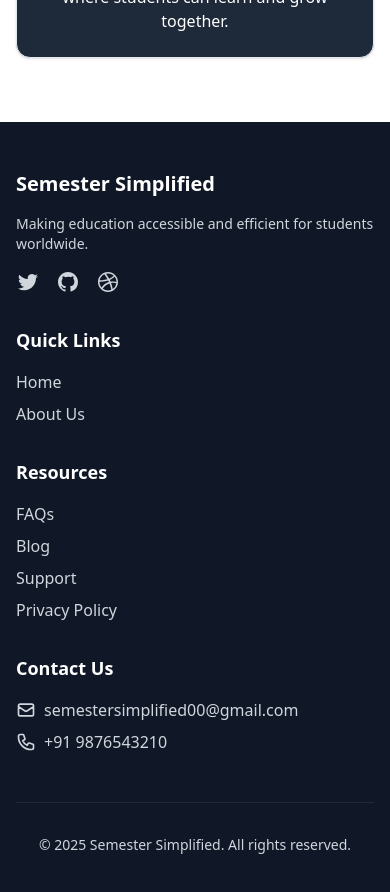
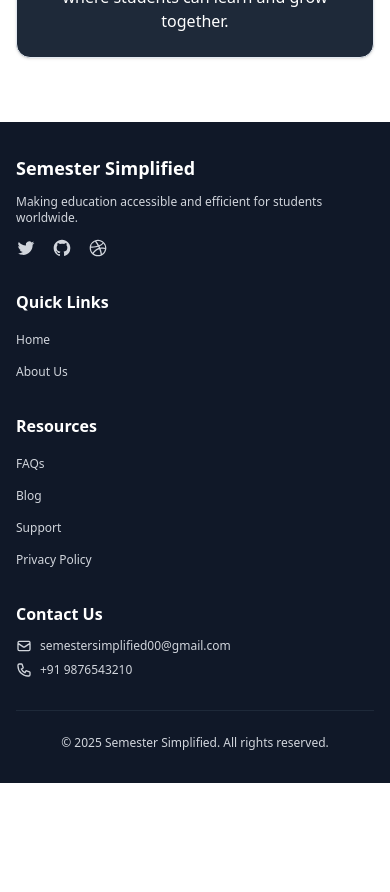
Before and after one commit to KaranNegi0102/SemesterSimplified, a Next.js app: page /aboutUs in a window 390 px wide. Shown: the part 1900-2792 px from the top of the page. After the commit the page ends 2683 px from the top, so only its background shows below. Built offline with nearby package versions, Linux system fonts and the light colour scheme; no server answers.

Commit message:
responsivness of home page done with navbar and footer and rest component

```diff
--- a/src/app/page.tsx
+++ b/src/app/page.tsx
@@ -34,7 +34,7 @@ export default function Home() {
       {/* Navigation Bar */}
       <NavBar />
 
-      <div className="opacity-100 animate-fadeIn px-4 sm:px-6 lg:px-8">
+      <div className="opacity-100 animate-fadeIn">
         {/* Centered Logo and Search Field */}
         <div className="flex flex-col items-center justify-center text-center mb-8 sm:mb-12">
           <h1 className="text-1xl sm:text-3xl lg:text-4xl font-bold mb-3 sm:mb-4 drop-shadow-lg mt-4 sm:mt-8 text-black">
@@ -42,7 +42,7 @@ export default function Home() {
           </h1>
 
           {/* Main Logo */}
-          <div className="w-32 h-32 sm:w-38 sm:h-38 relative mb-4 sm:mb-6">
+          <div className="w-22 h-22 sm:w-38 sm:h-38 relative mb-4 sm:mb-6">
             <Image
               src={mainLogo}
               alt="Semester Simplified Logo"
@@ -52,7 +52,7 @@ export default function Home() {
             />
           </div>
 
-          <p className="text-lg sm:text-xl mb-2 sm:mb-3 font-semibold text-gray-800">
+          <p className="text-xs sm:text-xl mb-2 sm:mb-3 font-semibold text-gray-800">
             Study Easier, Faster, and Better
           </p>
 
--- a/src/components/AutoSuggestSearch.tsx
+++ b/src/components/AutoSuggestSearch.tsx
@@ -57,16 +57,25 @@ export default function AutoSuggestSearch({
   }
 
   return (
-    <div className="w-full max-w-md  p-4 relative" ref={suggestionsRef}>
-      <div className="mb-4">
+    <div
+      className="w-full max-w-[280px] sm:max-w-md mx-auto p-2 sm:p-4 relative"
+      ref={suggestionsRef}
+    >
+      <div className="mb-3 sm:mb-4">
         <Select value={selectedCourse} onValueChange={handleCourseChange}>
-          <SelectTrigger className="w-full">
+          <SelectTrigger className="w-full text-xs sm:text-base">
             <SelectValue placeholder="Select a course" />
           </SelectTrigger>
           <SelectContent>
-            <SelectItem value="all">Select a course</SelectItem>
+            <SelectItem value="all" className="text-xs sm:text-base">
+              Select a course
+            </SelectItem>
             {data.map((course) => (
-              <SelectItem key={course.degree} value={course.degree}>
+              <SelectItem
+                key={course.degree}
+                value={course.degree}
+                className="text-xs sm:text-base"
+              >
                 {course.degree}
               </SelectItem>
             ))}
@@ -83,17 +92,17 @@ export default function AutoSuggestSearch({
             selectedCourse ? "Search subjects..." : "Select a course first"
           }
           disabled={!selectedCourse}
-          className={`w-full p-2 border text-black border-gray-300 rounded-md focus:outline-none focus:ring-2 focus:ring-blue-500 ${
+          className={`w-full p-2 text-xs sm:text-base border text-black border-gray-300 rounded-md focus:outline-none focus:ring-2 focus:ring-blue-500 ${
             !selectedCourse ? "bg-gray-100 cursor-not-allowed" : ""
           }`}
         />
 
         {showSuggestions && suggestions.length > 0 && (
-          <div className="absolute z-10 w-full mt-1 bg-white border border-gray-300 rounded-md shadow-lg max-h-60 overflow-y-auto">
+          <div className="absolute z-10 w-full mt-1 bg-white border border-gray-300 rounded-md shadow-lg max-h-48 sm:max-h-60 overflow-y-auto">
             {suggestions.map((subject, index) => (
               <div
                 key={`${selectedCourse}-${index}`}
-                className="px-4 py-2 hover:bg-gray-100 text-black cursor-pointer"
+                className="px-3 sm:px-4 py-1.5 sm:py-2 hover:bg-gray-100 text-black cursor-pointer text-sm sm:text-base"
                 onClick={() => handleSuggestionClick(subject)}
               >
                 {subject}
--- a/src/components/footer.tsx
+++ b/src/components/footer.tsx
@@ -4,20 +4,20 @@ import Link from "next/link";
 export default function Footer() {
   return (
     <footer className="bg-gray-900 text-gray-300">
-      <div className="max-w-7xl mx-auto px-4 py-12">
-        <div className="grid grid-cols-1 md:grid-cols-4 gap-8">
+      <div className="max-w-7xl mx-auto px-4 sm:px-6 lg:px-8 py-8 sm:py-12">
+        <div className="grid grid-cols-1 sm:grid-cols-2 lg:grid-cols-4 gap-8 sm:gap-12">
           {/* Company Info */}
-          <div className="space-y-4">
-            <h3 className="text-xl font-bold text-white">
+          <div className="space-y-3 sm:space-y-4">
+            <h3 className="text-lg sm:text-xl font-bold text-white">
               Semester Simplified
             </h3>
-            <p className="text-sm">
+            <p className="text-xs sm:text-sm">
               Making education accessible and efficient for students worldwide.
             </p>
             <div className="flex space-x-4">
               <a href="#" className="hover:text-white transition-colors">
                 <svg
-                  className="w-6 h-6"
+                  className="w-5 h-5 sm:w-6 sm:h-6"
                   fill="currentColor"
                   viewBox="0 0 24 24"
                   aria-hidden="true"
@@ -27,7 +27,7 @@ export default function Footer() {
               </a>
               <a href="#" className="hover:text-white transition-colors">
                 <svg
-                  className="w-6 h-6"
+                  className="w-5 h-5 sm:w-6 sm:h-6"
                   fill="currentColor"
                   viewBox="0 0 24 24"
                   aria-hidden="true"
@@ -41,7 +41,7 @@ export default function Footer() {
               </a>
               <a href="#" className="hover:text-white transition-colors">
                 <svg
-                  className="w-6 h-6"
+                  className="w-5 h-5 sm:w-6 sm:h-6"
                   fill="currentColor"
                   viewBox="0 0 24 24"
                   aria-hidden="true"
@@ -58,35 +58,39 @@ export default function Footer() {
 
           {/* Quick Links */}
           <div>
-            <h3 className="text-lg font-semibold text-white mb-4">
+            <h3 className="text-base sm:text-lg font-semibold text-white mb-3 sm:mb-4">
               Quick Links
             </h3>
             <ul className="space-y-2">
               <li>
-                <Link href="/" className="hover:text-white transition-colors">
+                <Link
+                  href="/"
+                  className="text-xs sm:text-sm hover:text-white transition-colors"
+                >
                   Home
                 </Link>
               </li>
               <li>
                 <Link
                   href="/aboutUs"
-                  className="hover:text-white transition-colors"
+                  className="text-xs sm:text-sm hover:text-white transition-colors"
                 >
                   About Us
                 </Link>
               </li>
-
             </ul>
           </div>
 
           {/* Resources */}
           <div>
-            <h3 className="text-lg font-semibold text-white mb-4">Resources</h3>
+            <h3 className="text-base sm:text-lg font-semibold text-white mb-3 sm:mb-4">
+              Resources
+            </h3>
             <ul className="space-y-2">
               <li>
                 <Link
                   href="/"
-                  className="hover:text-white transition-colors"
+                  className="text-xs sm:text-sm hover:text-white transition-colors"
                 >
                   FAQs
                 </Link>
@@ -94,7 +98,7 @@ export default function Footer() {
               <li>
                 <Link
                   href="/"
-                  className="hover:text-white transition-colors"
+                  className="text-xs sm:text-sm hover:text-white transition-colors"
                 >
                   Blog
                 </Link>
@@ -102,7 +106,7 @@ export default function Footer() {
               <li>
                 <Link
                   href="/"
-                  className="hover:text-white transition-colors"
+                  className="text-xs sm:text-sm hover:text-white transition-colors"
                 >
                   Support
                 </Link>
@@ -110,7 +114,7 @@ export default function Footer() {
               <li>
                 <Link
                   href="/"
-                  className="hover:text-white transition-colors"
+                  className="text-xs sm:text-sm hover:text-white transition-colors"
                 >
                   Privacy Policy
                 </Link>
@@ -120,13 +124,13 @@ export default function Footer() {
 
           {/* Contact Info */}
           <div>
-            <h3 className="text-lg font-semibold text-white mb-4">
+            <h3 className="text-base sm:text-lg font-semibold text-white mb-3 sm:mb-4">
               Contact Us
             </h3>
             <ul className="space-y-2">
               <li className="flex items-center space-x-2">
                 <svg
-                  className="w-5 h-5"
+                  className="w-4 h-4 sm:w-5 sm:h-5"
                   fill="none"
                   stroke="currentColor"
                   viewBox="0 0 24 24"
@@ -138,11 +142,13 @@ export default function Footer() {
                     d="M3 8l7.89 5.26a2 2 0 002.22 0L21 8M5 19h14a2 2 0 002-2V7a2 2 0 00-2-2H5a2 2 0 00-2 2v10a2 2 0 002 2z"
                   />
                 </svg>
-                <span>semestersimplified00@gmail.com</span>
+                <span className="text-xs sm:text-sm">
+                  semestersimplified00@gmail.com
+                </span>
               </li>
               <li className="flex items-center space-x-2">
                 <svg
-                  className="w-5 h-5"
+                  className="w-4 h-4 sm:w-5 sm:h-5"
                   fill="none"
                   stroke="currentColor"
                   viewBox="0 0 24 24"
@@ -154,15 +160,15 @@ export default function Footer() {
                     d="M3 5a2 2 0 012-2h3.28a1 1 0 01.948.684l1.498 4.493a1 1 0 01-.502 1.21l-2.257 1.13a11.042 11.042 0 005.516 5.516l1.13-2.257a1 1 0 011.21-.502l4.493 1.498a1 1 0 01.684.949V19a2 2 0 01-2 2h-1C9.716 21 3 14.284 3 6V5z"
                   />
                 </svg>
-                <span>+91 9876543210</span>
+                <span className="text-xs sm:text-sm">+91 9876543210</span>
               </li>
             </ul>
           </div>
         </div>
 
         {/* Copyright */}
-        <div className="border-t border-gray-800 mt-12 pt-8 text-center">
-          <p className="text-sm">
+        <div className="border-t border-gray-800 mt-8 sm:mt-12 pt-6 sm:pt-8 text-center">
+          <p className="text-xs sm:text-sm">
             © {new Date().getFullYear()} Semester Simplified. All rights
             reserved.
           </p>
```
Also changed, not shown: src/components/UniversitiesListed.tsx (+9 -7 lines).
